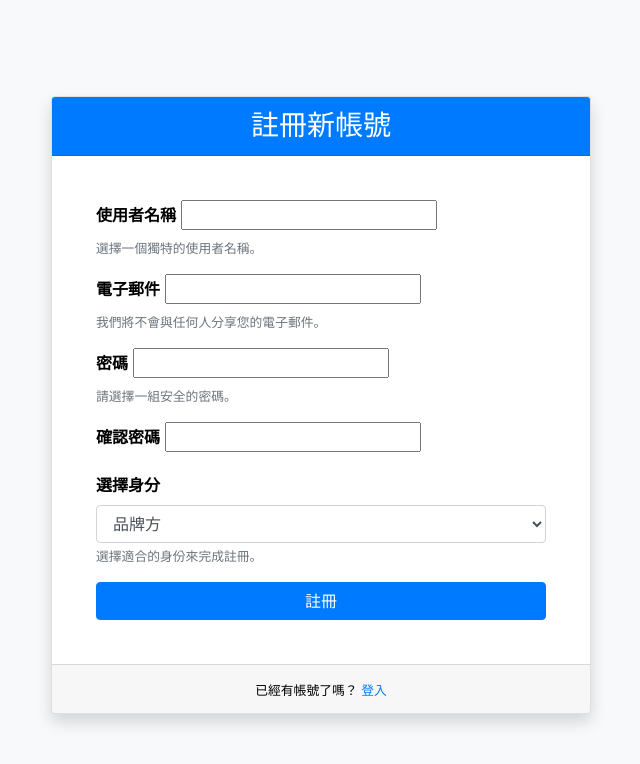
After one commit to Carlin421/cococo, a Django app: page /register/ in a window 1280 px wide. The commit adds this page. Shown: the top 764 px of the page, without its empty margins (319-959 px from the left). Run offline with Django 5.2, Linux system fonts and the light colour scheme; some libraries are stand-ins or nearby versions.

Commit message:
新增簡易登入、註冊頁面

```diff
--- a/event_matcher/event_matcher/settings.py
+++ b/event_matcher/event_matcher/settings.py
@@ -131,3 +131,6 @@ MEDIA_URL = '/media/'
 MEDIA_ROOT = os.path.join(BASE_DIR, 'media')
 
 STATICFILES_DIRS = [BASE_DIR / "media"]
+
+LOGIN_URL = 'login'
+LOGIN_REDIRECT_URL = 'event_list'
--- /dev/null
+++ b/event_matcher/events/forms.py
@@ -0,0 +1,24 @@
+from django import forms
+from django.contrib.auth.models import User
+from django.contrib.auth.forms import AuthenticationForm
+
+class LoginForm(AuthenticationForm):
+    username = forms.CharField(max_length=100, widget=forms.TextInput(attrs={'class': 'form-control'}))
+    password = forms.CharField(widget=forms.PasswordInput(attrs={'class': 'form-control'}))
+
+class RegisterForm(forms.ModelForm):
+    password = forms.CharField(widget=forms.PasswordInput)
+    password_confirm = forms.CharField(widget=forms.PasswordInput)
+
+    class Meta:
+        model = User
+        fields = ['username', 'email', 'password']
+
+    def clean(self):
+        cleaned_data = super().clean()
+        password = cleaned_data.get("password")
+        password_confirm = cleaned_data.get("password_confirm")
+
+        if password != password_confirm:
+            self.add_error('password_confirm', "Passwords do not match.")
+        return cleaned_data
--- a/event_matcher/events/models.py
+++ b/event_matcher/events/models.py
@@ -1,4 +1,6 @@
 from django.db import models
+from django.contrib.auth.models import User
+
 
 #設計「活動」模型（Activity Model）
 class Activity(models.Model):
--- /dev/null
+++ b/event_matcher/events/templates/events/register.html
@@ -0,0 +1,77 @@
+<!DOCTYPE html>
+<html lang="en">
+<head>
+    {% load static %}
+    <meta charset="UTF-8">
+    <meta name="viewport" content="width=device-width, initial-scale=1">
+    <title>註冊 - COCO</title>
+    <link href="https://stackpath.bootstrapcdn.com/bootstrap/4.1.3/css/bootstrap.min.css" rel="stylesheet">
+    <link href="{% static 'css/styles.css' %}" rel="stylesheet">
+</head>
+<body class="bg-light">
+
+<div class="container">
+    <div class="row justify-content-center">
+        <div class="col-md-8 col-lg-6">
+            <div class="card mt-5 shadow">
+                <div class="card-header bg-primary text-white text-center">
+                    <h3 class="card-title mb-0">註冊新帳號</h3>
+                </div>
+                <div class="card-body">
+                    <form method="post" class="p-4">
+                        {% csrf_token %}
+
+                        <!-- 使用者名稱 -->
+                        <div class="form-group">
+                            <label for="username" class="font-weight-bold">使用者名稱</label>
+                            {{ form.username }}
+                            <small class="form-text text-muted">選擇一個獨特的使用者名稱。</small>
+                        </div>
+
+                        <!-- 電子郵件 -->
+                        <div class="form-group">
+                            <label for="email" class="font-weight-bold">電子郵件</label>
+                            {{ form.email }}
+                            <small class="form-text text-muted">我們將不會與任何人分享您的電子郵件。</small>
+                        </div>
+
+                        <!-- 密碼 -->
+                        <div class="form-group">
+                            <label for="password" class="font-weight-bold">密碼</label>
+                            {{ form.password }}
+                            <small class="form-text text-muted">請選擇一組安全的密碼。</small>
+                        </div>
+
+                        <!-- 確認密碼 -->
+                        <div class="form-group">
+                            <label for="password_confirm" class="font-weight-bold">確認密碼</label>
+                            {{ form.password_confirm }}
+                        </div>
+
+                        <!-- 身分選擇 -->
+                        <div class="form-group">
+                            <label for="role" class="font-weight-bold">選擇身分</label>
+                            <select name="role" class="form-control">
+                                <option value="brand">品牌方</option>
+                                <option value="organization">社團方</option>
+                            </select>
+                            <small class="form-text text-muted">選擇適合的身份來完成註冊。</small>
+                        </div>
+
+                        <!-- 註冊按鈕 -->
+                        <button type="submit" class="btn btn-primary btn-block">註冊</button>
+                    </form>
+                </div>
+                <div class="card-footer text-center">
+                    <small>已經有帳號了嗎？ <a href="{% url 'login' %}">登入</a></small>
+                </div>
+            </div>
+        </div>
+    </div>
+</div>
+
+<script src="https://code.jquery.com/jquery-3.3.1.slim.min.js"></script>
+<script src="https://cdnjs.cloudflare.com/ajax/libs/popper.js/1.14.3/umd/popper.min.js"></script>
+<script src="https://stackpath.bootstrapcdn.com/bootstrap/4.1.3/js/bootstrap.min.js"></script>
+</body>
+</html>
--- a/event_matcher/events/urls.py
+++ b/event_matcher/events/urls.py
@@ -1,8 +1,11 @@
 from django.urls import path
 from . import views
+from .views import login_view, register_view
 #將活動列表和收藏功能連結起來。
 urlpatterns = [
     path('', views.activity_list, name='activity_list'),  # 使用 activity_list
     path('toggle_activity_favorite/<int:event_id>/', views.toggle_activity_favorite, name='toggle_activity_favorite'),
     path('toggle_sponsorship_favorite/<int:sponsorship_id>/', views.toggle_sponsorship_favorite, name='toggle_sponsorship_favorite'),
+    path('login/', login_view, name='login'),
+    path('register/', register_view, name='register'),
 ]
--- a/event_matcher/events/views.py
+++ b/event_matcher/events/views.py
@@ -1,5 +1,9 @@
 from django.shortcuts import render,get_object_or_404, redirect
 from events.models import Activity, Sponsorship
+from django.shortcuts import render, redirect
+from django.contrib.auth import login, authenticate
+from django.contrib.auth.forms import AuthenticationForm
+from .forms import LoginForm, RegisterForm
 
 def activity_list(request):
     activities = Activity.objects.all()
@@ -23,6 +27,30 @@ def toggle_sponsorship_favorite(request, sponsorship_id):
     sponsorship.is_favorited = not sponsorship.is_favorited
     sponsorship.save()
     return redirect('activity_list')
+def login_view(request):
+    if request.method == 'POST':
+        form = LoginForm(data=request.POST)
+        if form.is_valid():
+            user = form.get_user()
+            login(request, user)
+            return redirect('event_list')  # 登入成功後的導向頁面
+    else:
+        form = LoginForm()
+    return render(request, 'events/login.html', {'form': form})
+
+def register_view(request):
+    if request.method == 'POST':
+        form = RegisterForm(request.POST)
+        if form.is_valid():
+            user = form.save(commit=False)
+            user.set_password(form.cleaned_data['password'])
+            user.save()
+            role = request.POST.get("role")
+            # 根據 role 進行不同的處理，例如存儲到用戶的其他屬性
+            return redirect('login')
+    else:
+        form = RegisterForm()
+    return render(request, 'events/register.html', {'form': form})
 
 
 
```
Also changed, not shown: event_matcher/events/templates/events/event_list.html (+9 -15 lines), event_matcher/events/templates/events/login.html (added, +50 -0 lines), event_matcher/db.sqlite3.
